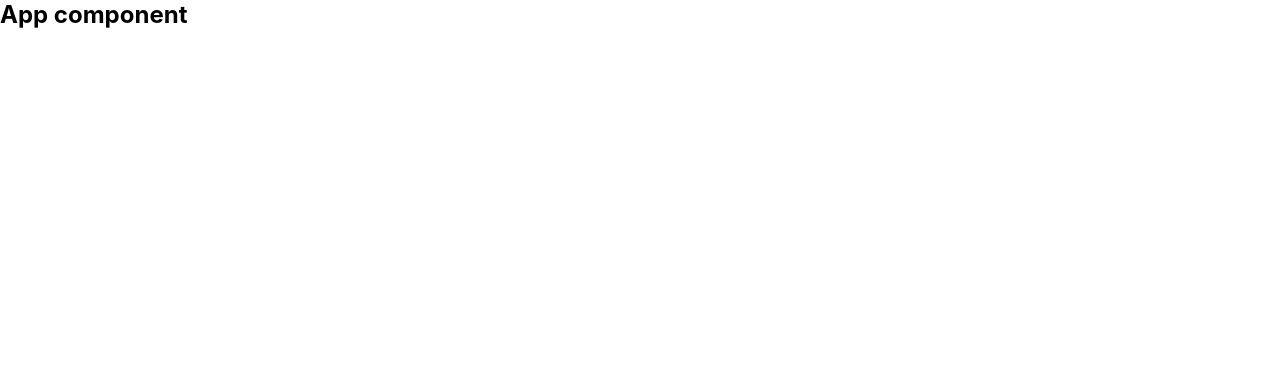
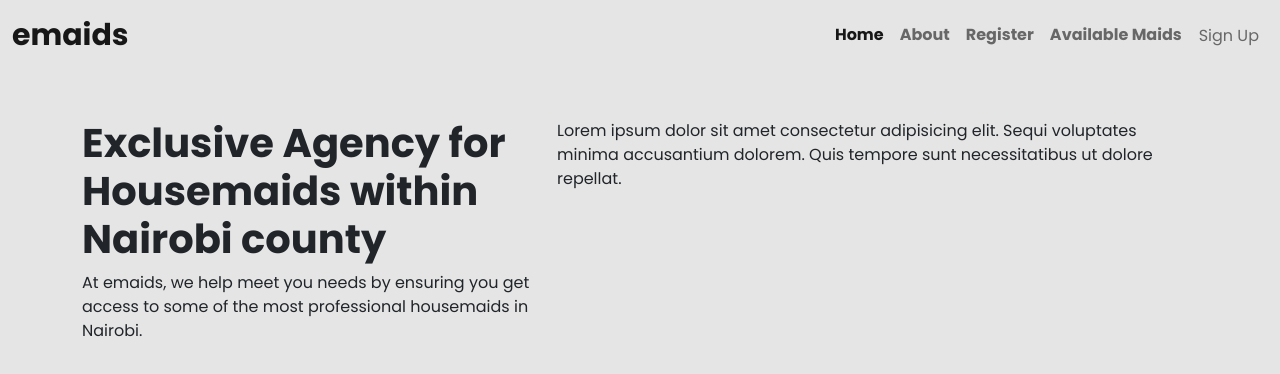
Before and after one commit to Marcos8060/H2, a React (Create React App) app: page / in a window 1280 px wide. Shown: the top 374 px of the page. Built offline with nearby package versions, Linux system fonts and the light colour scheme; the HTML template or start-up script is replaced by a standard one.

Commit message:
create a header component and hero section

```diff
--- a/package.json
+++ b/package.json
@@ -3,9 +3,11 @@
   "version": "0.1.0",
   "private": true,
   "dependencies": {
+    "@material-ui/core": "^4.12.3",
     "@testing-library/jest-dom": "^5.16.1",
     "@testing-library/react": "^12.1.2",
     "@testing-library/user-event": "^13.5.0",
+    "bootstrap": "^5.1.3",
     "react": "^17.0.2",
     "react-dom": "^17.0.2",
     "react-scripts": "5.0.0",
--- a/public/index.html
+++ b/public/index.html
@@ -10,6 +10,7 @@
       content="Web site created using create-react-app"
     />
     <link rel="apple-touch-icon" href="%PUBLIC_URL%/logo192.png" />
+    <link href="https://cdn.jsdelivr.net/npm/bootstrap@5.0.2/dist/css/bootstrap.min.css" rel="stylesheet" integrity="sha384-EVSTQN3/azprG1Anm3QDgpJLIm9Nao0Yz1ztcQTwFspd3yD65VohhpuuCOmLASjC" crossorigin="anonymous">
     <!--
       manifest.json provides metadata used when your web app is installed on a
       user's mobile device or desktop. See https://developers.google.com/web/fundamentals/web-app-manifest/
@@ -39,5 +40,6 @@
       To begin the development, run `npm start` or `yarn start`.
       To create a production bundle, use `npm run build` or `yarn build`.
     -->
+    <script src="https://cdn.jsdelivr.net/npm/bootstrap@5.0.2/dist/js/bootstrap.bundle.min.js" integrity="sha384-MrcW6ZMFYlzcLA8Nl+NtUVF0sA7MsXsP1UyJoMp4YLEuNSfAP+JcXn/tWtIaxVXM" crossorigin="anonymous"></script>
   </body>
 </html>
--- a/src/App.css
+++ b/src/App.css
@@ -1,3 +1,8 @@
+@import url('https://fonts.googleapis.com/css2?family=Poppins:wght@400;500;600;700&display=swap');
 *{
   margin: 0;
 }
+body{
+  font-family: 'Poppins', sans-serif;
+  background: #E5E5E5;
+}
--- a/src/App.js
+++ b/src/App.js
@@ -1,10 +1,13 @@
 import './App.css';
+import Header from './components/Header';
+import Hero from './components/Hero';
 
 function App() {
   return (
-    <div>
-      <h2>App component</h2>
-    </div>
+      <div>
+        <Header />
+        <Hero />
+      </div>
   );
 }
 
--- /dev/null
+++ b/src/components/Header.css
@@ -0,0 +1,8 @@
+.navbar-brand{
+    font-weight: bolder;
+    font-size: 30px;
+}
+.navbar-nav{
+    font-weight: bold;
+    float: right;
+}
--- /dev/null
+++ b/src/components/Header.js
@@ -0,0 +1,41 @@
+import React from 'react';
+import './Header.css'
+
+function Header() {
+
+    return (
+        <div className='app_hero'>
+            <div className="app_header">
+                <nav class="navbar navbar-expand-lg navbar-light">
+                    <div class="container-fluid">
+                        <a class="navbar-brand" href="#">emaids</a>
+                        <button class="navbar-toggler" type="button" data-bs-toggle="collapse" data-bs-target="#navbarNav" aria-controls="navbarNav" aria-expanded="false" aria-label="Toggle navigation">
+                            <span class="navbar-toggler-icon"></span>
+                        </button>
+                        <div class="collapse navbar-collapse" id="navbarNav">
+                            <ul class="navbar-nav ms-auto">
+                                <li class="nav-item">
+                                    <a class="nav-link active" aria-current="page" href="#">Home</a>
+                                </li>
+                                <li class="nav-item">
+                                    <a class="nav-link" aria-current="page" href="#">About</a>
+                                </li>
+                                <li class="nav-item">
+                                    <a class="nav-link" href="#">Register</a>
+                                </li>
+                                <li class="nav-item">
+                                    <a class="nav-link" href="#">Available Maids</a>
+                                </li>
+                                <li class="nav-item">
+                                    <a class="nav-link btn btn" href="#">Sign Up</a>
+                                </li>
+                            </ul>
+                        </div>
+                    </div>
+                </nav>
+            </div>
+        </div>
+    );
+}
+
+export default Header;
--- /dev/null
+++ b/src/components/Hero.css
@@ -0,0 +1,3 @@
+h1{
+    font-weight: bold;
+}
--- /dev/null
+++ b/src/components/Hero.js
@@ -0,0 +1,24 @@
+import React from 'react';
+import './Hero.css'
+
+function Hero() {
+  return(
+    <div className='app_hero'>
+        <div className="container">
+            <div className="row">
+                <div className="col-5 mt-5">
+                    <h1>Exclusive Agency for Housemaids within Nairobi county</h1>
+                    <p>At emaids, we help meet you needs by ensuring you get access to some of the most professional housemaids in Nairobi.</p>
+                </div>
+                <div className="col-7 mt-5">
+                    Lorem ipsum dolor sit amet consectetur adipisicing elit. Sequi
+                    voluptates minima accusantium dolorem. Quis tempore sunt necessitatibus
+                    ut dolore repellat.
+                </div>
+            </div>
+        </div>
+    </div>
+  )
+}
+
+export default Hero;
```
Also changed, not shown: 1 other file (tests, documents, lock files or other folders).
